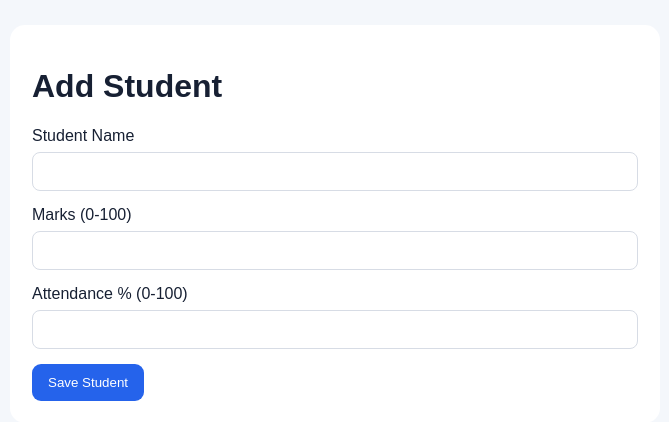
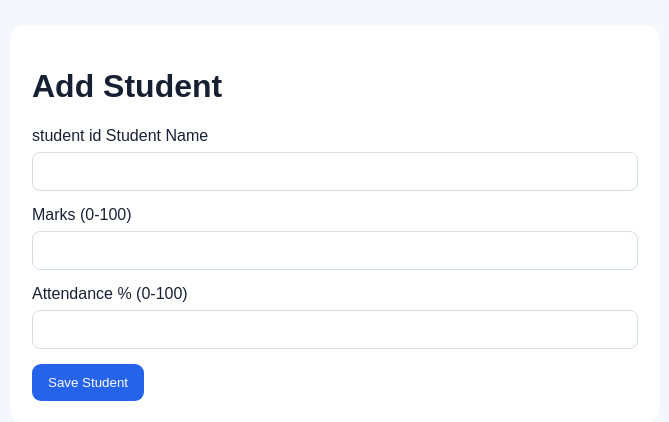
Before and after one commit to kmatloob156-coder/student-performance-analytics-1, a Flask app: page /add in a window 1280 px wide. Shown: the part 52-474 px from the top of the page, without its empty margins (96-765 px from the left). Run offline with Flask 3, Linux system fonts and the light colour scheme.

```diff
--- a/templates/add.html
+++ b/templates/add.html
@@ -1,6 +1,7 @@
 {% extends "base.html" %}{% block content %}
 <div class="container"><div class="form"><h1>Add Student</h1>
 <form method="post">
+<label>student id</label<input id="id" required>
 <label>Student Name</label><input name="name" required>
 <label>Marks (0-100)</label><input name="marks" type="number" min="0" max="100" step="0.1" required>
 <label>Attendance % (0-100)</label><input name="attendance" type="number" min="0" max="100" step="0.1" required>
```
